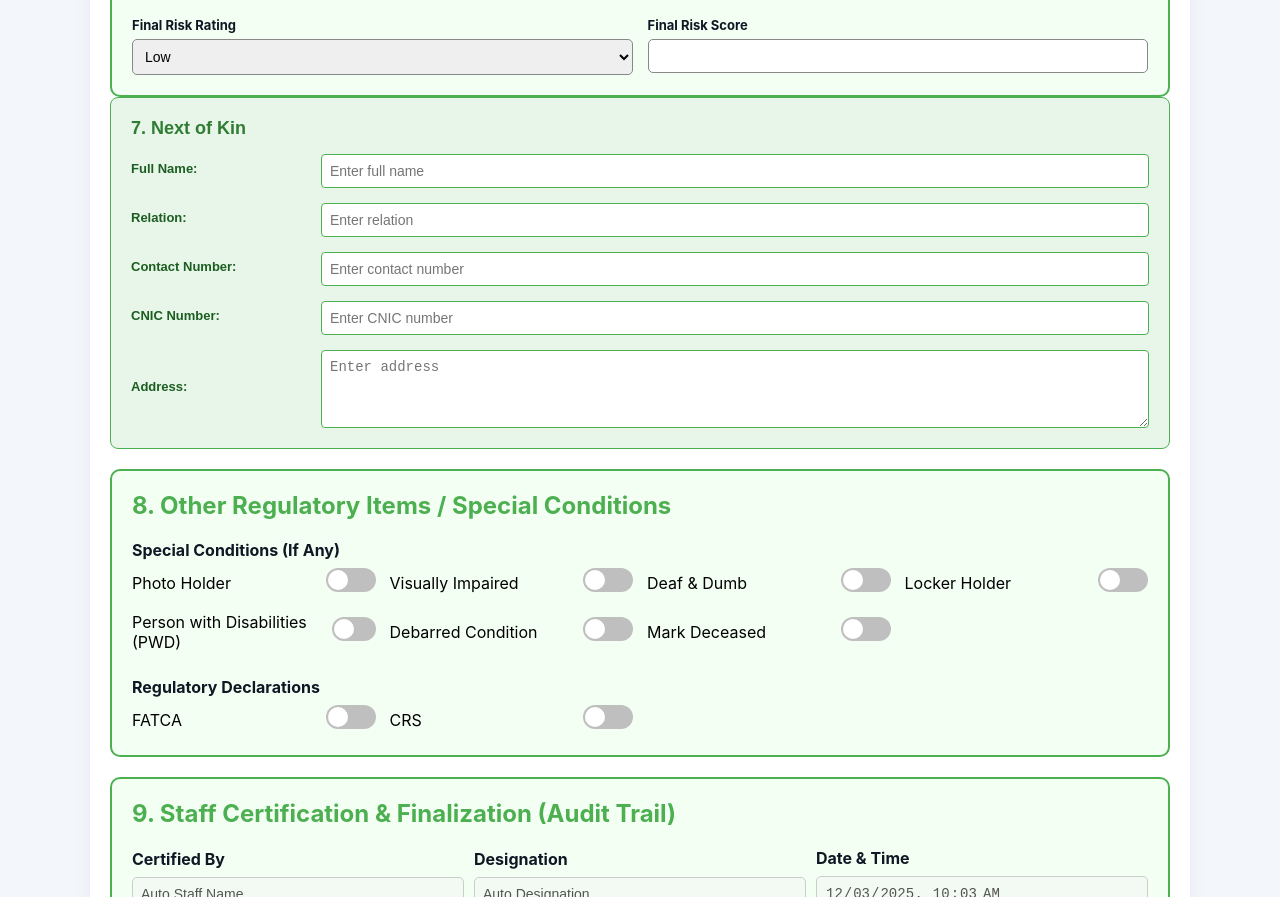
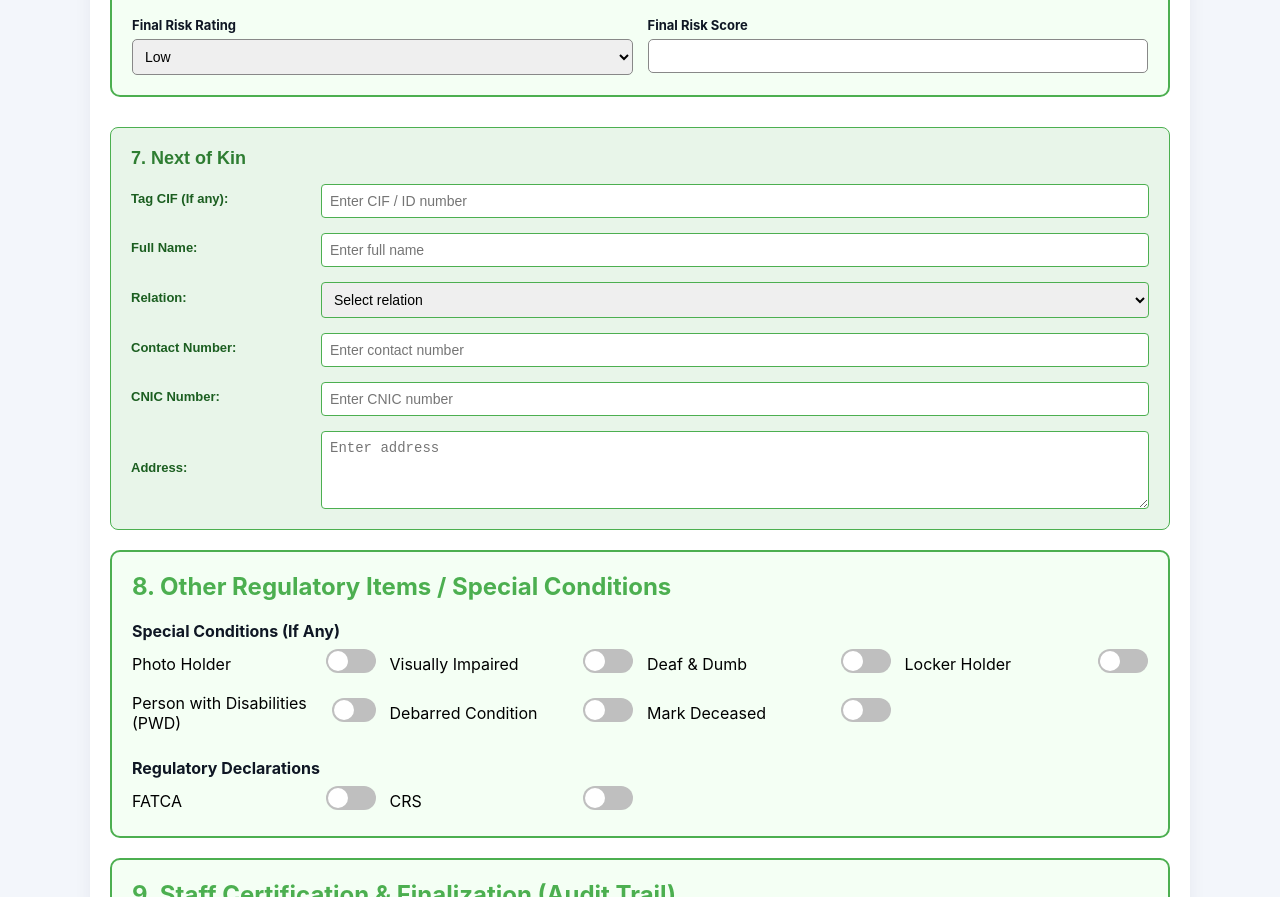
Before and after one commit to orangzaibanwar-gif/Account-Maintenance, a plain HTML site: page index.html in a window 1280 px wide. Shown: the part 3147-4044 px from the top of the page. Drawn offline with Linux system fonts and the light colour scheme.

Commit message:
index.html

```diff
--- a/index.html
+++ b/index.html
@@ -1179,41 +1179,87 @@ textarea {
 </style>
 
 <!-- Section 7: Next of Kin -->
-<div class="section" style="border: 1px solid #4CAF50; border-radius: 8px; padding: 20px; margin-bottom: 20px; background-color: #e8f5e9; font-family: Arial, sans-serif;">
-  <h2 style="color: #2e7d32; font-size: 18px; font-weight: bold; margin-bottom: 15px;">7. Next of Kin</h2>
+<div class="section"
+     style="border: 1px solid #4CAF50;
+            border-radius: 8px;
+            padding: 20px;
+            margin-top: 30px;
+            margin-bottom: 20px;
+            background-color: #e8f5e9;
+            font-family: Arial, sans-serif;">
+
+  <h2 style="color: #2e7d32; font-size: 18px; font-weight: bold; margin-bottom: 15px;">
+    7. Next of Kin
+  </h2>
 
   <div style="display: flex; flex-direction: column; gap: 15px;">
-    <!-- Name -->
+
+    <!-- Tag CIF -->
+    <div style="display: flex; align-items: center; gap: 10px;">
+      <label style="width: 180px; font-weight: bold; color: #1b5e20;">Tag CIF (If any):</label>
+      <input type="text"
+             style="flex: 1; padding: 8px; border: 1px solid #4CAF50; border-radius: 4px;"
+             placeholder="Enter CIF / ID number" />
+    </div>
+
+    <!-- Full Name -->
     <div style="display: flex; align-items: center; gap: 10px;">
       <label style="width: 180px; font-weight: bold; color: #1b5e20;">Full Name:</label>
-      <input type="text" style="flex: 1; padding: 8px; border: 1px solid #4CAF50; border-radius: 4px;" placeholder="Enter full name" />
+      <input type="text"
+             style="flex: 1; padding: 8px; border: 1px solid #4CAF50; border-radius: 4px;"
+             placeholder="Enter full name" />
     </div>
 
     <!-- Relation -->
     <div style="display: flex; align-items: center; gap: 10px;">
       <label style="width: 180px; font-weight: bold; color: #1b5e20;">Relation:</label>
-      <input type="text" style="flex: 1; padding: 8px; border: 1px solid #4CAF50; border-radius: 4px;" placeholder="Enter relation" />
+
+      <!-- LOV field -->
+      <select style="flex: 1; padding: 8px; border: 1px solid #4CAF50; border-radius: 4px;">
+        <option value="">Select relation</option>
+        <option value="Father">Father</option>
+        <option value="Mother">Mother</option>
+        <option value="Brother">Brother</option>
+        <option value="Sister">Sister</option>
+        <option value="Son">Son</option>
+        <option value="Daughter">Daughter</option>
+        <option value="Husband">Husband</option>
+        <option value="Wife">Wife</option>
+        <option value="Uncle">Uncle</option>
+        <option value="Aunt">Aunt</option>
+        <option value="Cousin">Cousin</option>
+        <option value="Other">Other</option>
+      </select>
     </div>
 
     <!-- Contact Number -->
     <div style="display: flex; align-items: center; gap: 10px;">
       <label style="width: 180px; font-weight: bold; color: #1b5e20;">Contact Number:</label>
-      <input type="text" style="flex: 1; padding: 8px; border: 1px solid #4CAF50; border-radius: 4px;" placeholder="Enter contact number" />
+      <input type="text"
+             style="flex: 1; padding: 8px; border: 1px solid #4CAF50; border-radius: 4px;"
+             placeholder="Enter contact number" />
     </div>
 
     <!-- CNIC Number -->
     <div style="display: flex; align-items: center; gap: 10px;">
       <label style="width: 180px; font-weight: bold; color: #1b5e20;">CNIC Number:</label>
-      <input type="text" style="flex: 1; padding: 8px; border: 1px solid #4CAF50; border-radius: 4px;" placeholder="Enter CNIC number" />
+      <input type="text"
+             style="flex: 1; padding: 8px; border: 1px solid #4CAF50; border-radius: 4px;"
+             placeholder="Enter CNIC number" />
     </div>
 
     <!-- Address -->
     <div style="display: flex; align-items: center; gap: 10px;">
       <label style="width: 180px; font-weight: bold; color: #1b5e20;">Address:</label>
-      <textarea style="flex: 1; padding: 8px; border: 1px solid #4CAF50; border-radius: 4px;" rows="3" placeholder="Enter address"></textarea>
-    </div>
+      <textarea
+        style="flex: 1; padding: 8px; border: 1px solid #4CAF50; border-radius: 4px;"
+        rows="3"
+        placeholder="Enter address"></textarea>
+    </div>
+
   </div>
 </div>
+
 
 
 <!-- SECTION 8: OTHER REGULATORY -->
```
